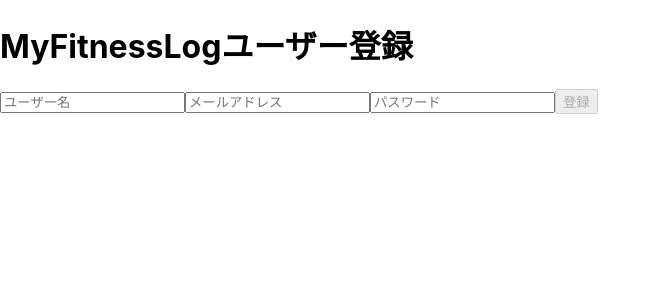
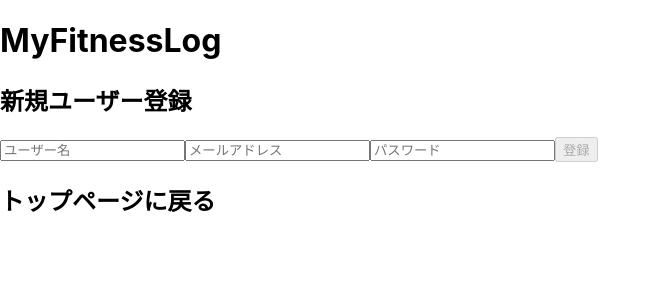
Before and after one commit to tetsu333/my-fitness-log, a React (Create React App) app in the folder frontend/app/: page /user_register in a window 1280 px wide. Shown: the top 300 px of the page, without its empty margins (0-661 px from the left). Built offline with nearby package versions, Linux system fonts and the light colour scheme.

Commit message:
ログインと新規登録ページ紐付け

```diff
--- a/frontend/app/src/components/pages/Login.tsx
+++ b/frontend/app/src/components/pages/Login.tsx
@@ -1,4 +1,6 @@
-import { memo, FC, useState, ChangeEvent } from "react";
+import { memo, FC, useState, ChangeEvent, useCallback } from "react";
+import { useHistory } from "react-router-dom";
+
 import { useAuth } from "../../hooks/useAuth";
 
 export const Login: FC = memo(() => {
@@ -14,9 +16,16 @@
   const onClickLogin = () =>
     login({ email: userEmail, password: userPassword });
 
+  const history = useHistory();
+  const onClickUserRegister = useCallback(
+    () => history.push("/user_register"),
+    [history]
+  );
+
   return (
     <>
       <h1>MyFitnessLog</h1>
+      <h2>ログイン</h2>
       <input
         type="text"
         placeholder="メールアドレス"
@@ -35,6 +44,7 @@
       >
         ログイン
       </button>
+      <h2 onClick={onClickUserRegister}>新規ユーザー登録はこちら</h2>
     </>
   );
 });
--- a/frontend/app/src/components/pages/UserRegister.tsx
+++ b/frontend/app/src/components/pages/UserRegister.tsx
@@ -1,4 +1,6 @@
-import { memo, FC, useState, ChangeEvent } from "react";
+import { memo, FC, useState, ChangeEvent, useCallback } from "react";
+import { useHistory } from "react-router-dom";
+
 import { useUserRegister } from "../../hooks/useUserRegister";
 
 export const UserRegister: FC = memo(() => {
@@ -21,9 +23,13 @@
       password: userPassword,
     });
 
+  const history = useHistory();
+  const onClickTop = useCallback(() => history.push("/"), [history]);
+
   return (
     <>
-      <h1>MyFitnessLogユーザー登録</h1>
+      <h1>MyFitnessLog</h1>
+      <h2>新規ユーザー登録</h2>
       <input
         type="text"
         placeholder="ユーザー名"
@@ -50,6 +56,7 @@
       >
         登録
       </button>
+      <h2 onClick={onClickTop}>トップページに戻る</h2>
     </>
   );
 });
```
